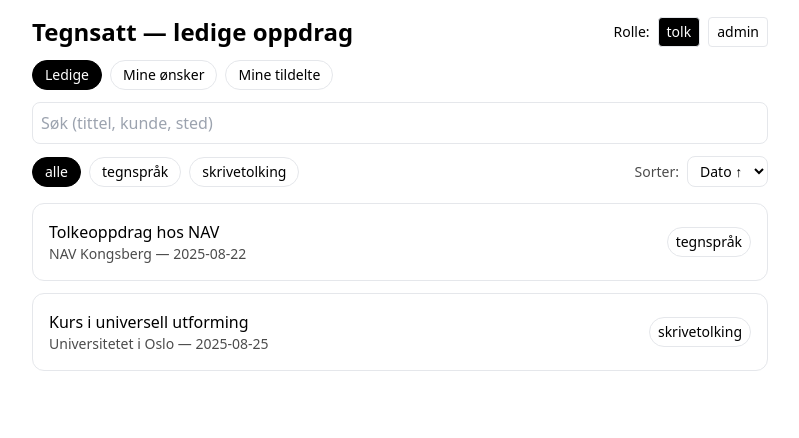
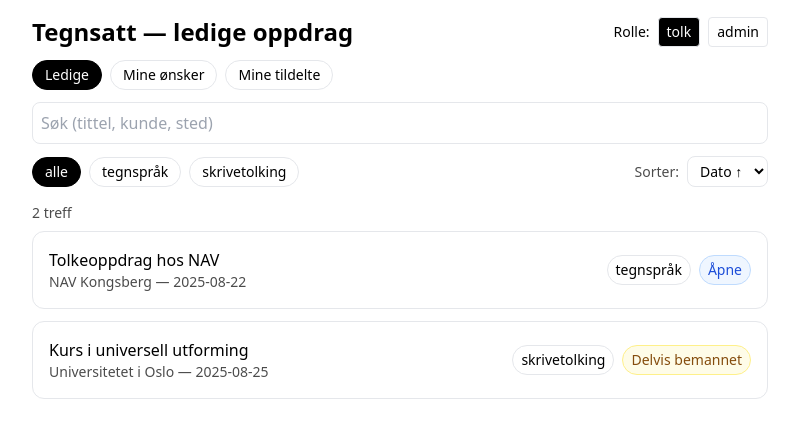
Before and after one commit to bizmomsara/bizmomsara-tegnsatt-coordinator-prototype, a Next.js app: page / in a window 1280 px wide. Shown: the top 438 px of the page, without its empty margins (240-1039 px from the left). Built offline with nearby package versions, Linux system fonts and the light colour scheme.

Commit message:
Update page.jsx

```diff
--- a/app/page.jsx
+++ b/app/page.jsx
@@ -134,6 +134,7 @@ const displayed = useMemo(() => {
     </select>
   </div>
 </div>
+<div className="mb-2 text-sm opacity-70">{displayed.length} treff</div>
 
 
       {displayed.length === 0 ? (
@@ -154,7 +155,14 @@ const displayed = useMemo(() => {
                       {a.customer} — {a.date}
                     </div>
                   </div>
-                  <span className="text-sm px-2 py-1 rounded-full border">{a.type}</span>
+                  <div className="flex items-center gap-2">
+  <span className="text-sm px-2 py-1 rounded-full border">{a.type}</span>
+  {STATUS[a.status] && (
+    <span className={`text-sm px-2 py-1 rounded-full border ${STATUS[a.status].className}`}>
+      {STATUS[a.status].label}
+    </span>
+  )}
+</div>
                 </div>
               </button>
 
```
